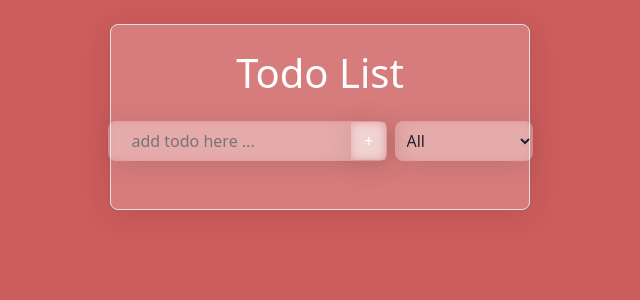
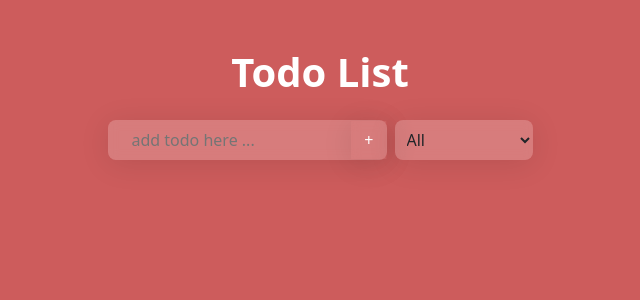
Before and after one commit to AntonyBarnard/react-todo-list, a React (Create React App) app: page / in a window 1280 px wide. Shown: the top 300 px of the page, without its empty margins (320-960 px from the left). Built offline with nearby package versions, Linux system fonts and the light colour scheme.

Commit message:
Visual Improvements

```diff
--- a/src/App.js
+++ b/src/App.js
@@ -14,7 +14,7 @@ function App () {
     const [ filteredList, setFilteredList] = useState([]);
 
     return(
-        <div className='container position-absolute start-50 translate-middle-x glass p-4 border' style={{maxWidth:'420px' ,top:'3%'}}>
+        <div className='container position-absolute start-50 translate-middle-x p-4' style={{maxWidth:'420px' ,top:'3%'}}>
             <Header />
             <Form
                 singleTodo={singleTodo}
--- a/src/components/Header.js
+++ b/src/components/Header.js
@@ -1,7 +1,7 @@
 function Header () {
     return(
         <header className="container">
-            <h1 className="text-center text-white">Todo List</h1>
+            <h1 className="text-center text-white fw-bold">Todo List</h1>
         </header>
     );
 }
```
